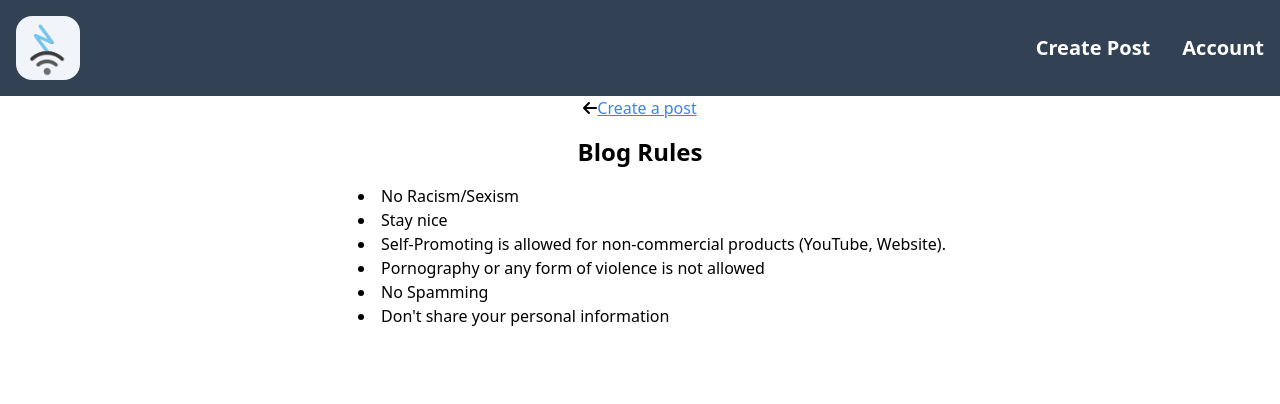
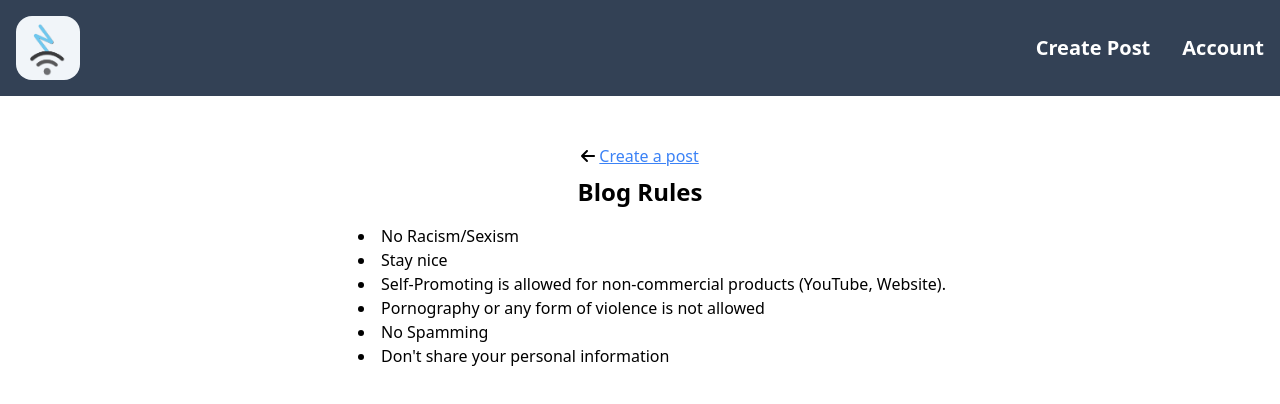
Before and after one commit to nevthereal/blog-firebase, a React (Vite) app: page /rules in a window 1280 px wide. Shown: the top 404 px of the page. Built offline with nearby package versions, Linux system fonts and the light colour scheme; no server answers.

Commit message:
little rules and create post change

```diff
--- a/src/components/Create.jsx
+++ b/src/components/Create.jsx
@@ -47,7 +47,7 @@ const Create = ({ auth }) => {
         <form onSubmit={createPost}>
           <p className={style.subHeading}>Title:</p>
           <input required type="text" className={style.input} onChange={(e) => {setTitle(e.target.value)}} />
-          <p className={style.subHeading}>Post:</p>
+          <p className={style.subHeading}>Content (HTML):</p>
           <textarea required className={style.tA} rows={10} onChange={(e) => {setContent(e.target.value)}} />
           <div className='flex gap-3'><input type="checkbox" required /><p>I have read the <a href="/rules">Rules</a></p></div>
           <button className={style.button}>Post!</button>
--- a/src/components/Rules.jsx
+++ b/src/components/Rules.jsx
@@ -3,11 +3,12 @@ import { FontAwesomeIcon } from '@fortawesome/react-fontawesome'
 import React from 'react'
 
 const Rules = () => {
+
   return (
-    <div class="flex flex-col items-center">
-        <p class="flex items-center mb-4"><FontAwesomeIcon icon={faArrowLeft} /><a href="/create" class="text-blue-500 hover:underline"> Create a post</a></p>
-    <h1 class="text-2xl font-bold mb-4">Blog Rules</h1>
-    <ul class="list-disc pl-6 mb-4">
+    <div className="flex flex-col items-center mx-4 my-10">
+        <p className='my-2'><FontAwesomeIcon icon={faArrowLeft} /> <a href="/create" className="text-blue-500 hover:underline">Create a post</a></p>
+    <h1 className="text-2xl font-bold mb-4">Blog Rules</h1>
+    <ul className="list-disc pl-6 mb-4">
         <li>No Racism/Sexism</li>
         <li>Stay nice</li>
         <li>Self-Promoting is allowed for non-commercial products (YouTube, Website).</li>
```
